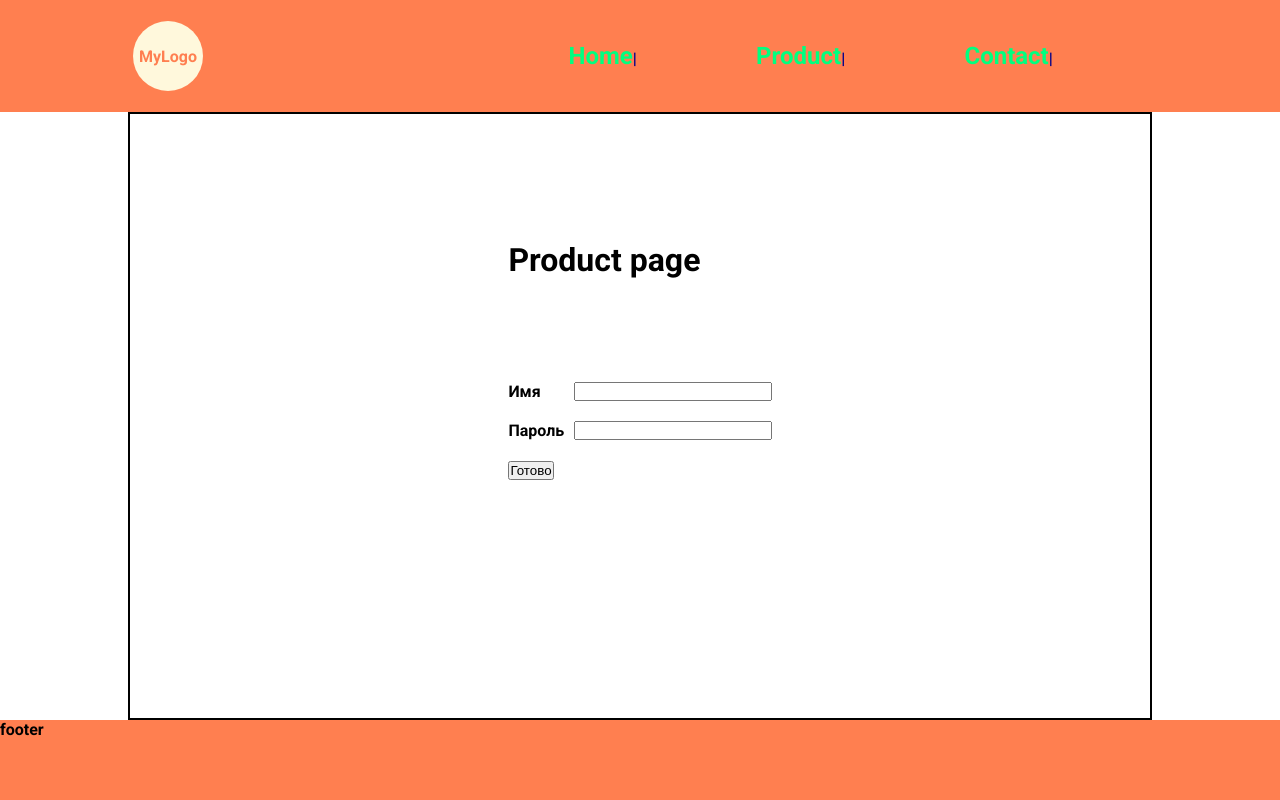
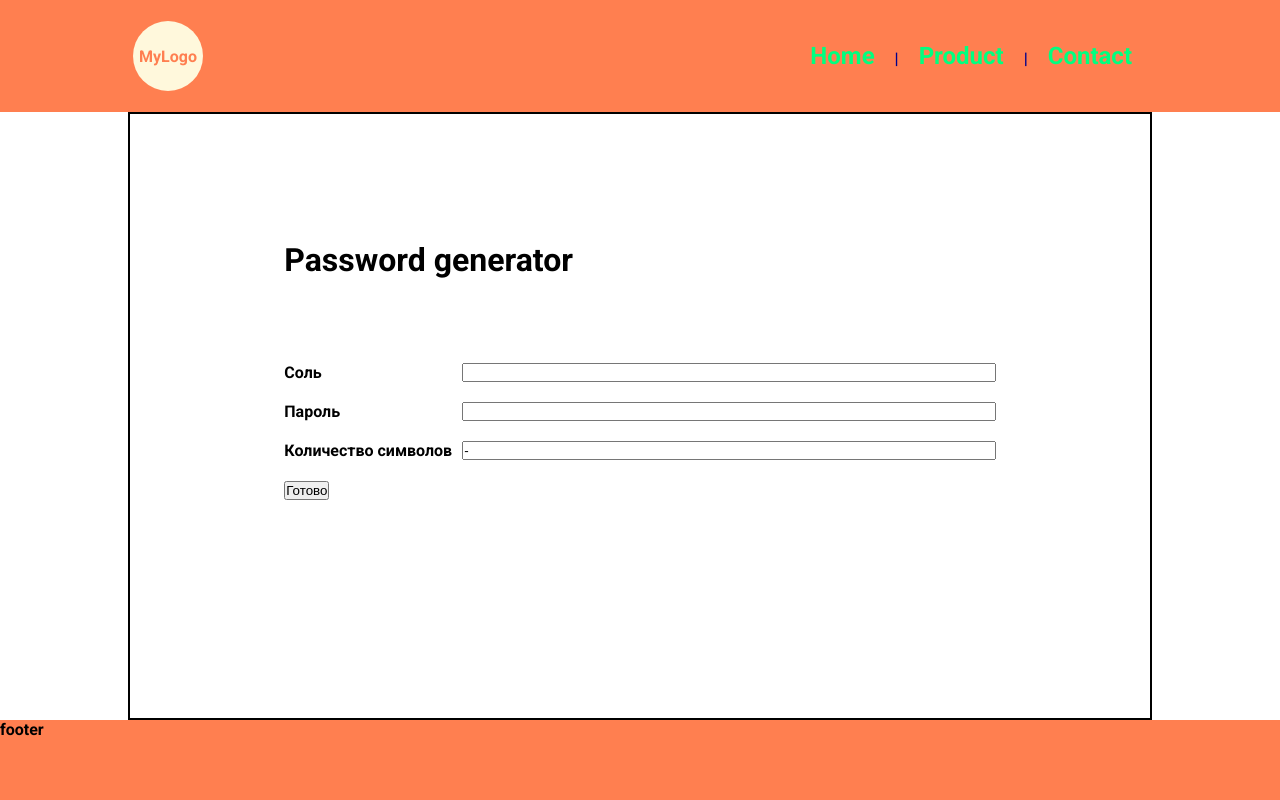
Before and after one commit to AlexanderBrtsv/altanWeb, a Flask app: template templates/product.html in a window 1280 px wide. Run offline with Flask 2, Linux system fonts and the light colour scheme; the template is opened without the code that fills it, so the values that code supplies are empty.

Commit message:
добавили функционал генератора паролей

```diff
--- a/app.py
+++ b/app.py
@@ -1,4 +1,5 @@
 from flask import Flask, render_template, request
+from pwdgenerator import hashing
 
 app = Flask(__name__)
 
@@ -11,18 +12,23 @@ def home_page():
 
 @app.route("/product", methods=["GET", "POST"])
 def product_page():
-    msg = ""
+    msg = None
+    # name = ""
+    # pwd = ""
     if request.method == "POST":
-        name = request.form.get("name")
+        salt = request.form.get("salt")
         pwd = request.form.get("pwd")
+        num_char = request.form.get("num_char")
 
-        msg = f"{name}, {pwd}"
+        # msg = f"{name}, {pwd}"
+        if (salt != None) and (pwd != None):
+            msg = hashing(pwd, salt, num_char)
 
     return render_template(
         "product.html",
         msg = msg,
-        name = name,
-        password = pwd
+        # name = name,
+        # password = pwd
     )
 
 # http://127.0.0.1:5000/test?v1=Hello&v2=Hi
--- a/static/style.css
+++ b/static/style.css
@@ -92,7 +92,7 @@ header, footer {
     /* border: solid 2px rebeccapurple; */
     display: flex;
     flex-direction: row;
-    justify-content: space-evenly;
+    justify-content: end;
     align-items: center;
     list-style-type: none;
 }
@@ -100,10 +100,11 @@ header, footer {
 .navbar>li {
     /* border: solid 1px red; */
     display: block;
-    margin: 0 20px;
+    margin-left: 20px;
 }
 /* Селектор потомков */
 .navbar a{
+    margin-right: 20px;
     text-decoration: none;
     color: springgreen;
     font-size: x-large;
@@ -118,6 +119,10 @@ header, footer {
 .navbar li::after {
     content: "|";
     color: darkblue;
+}
+/* Псевдоэлемент псевдокласса */
+.navbar li:last-child::after {
+    content: none;
 }
 
 /* .sidebar_1 {
--- a/templates/product.html
+++ b/templates/product.html
@@ -5,16 +5,16 @@
 {% block main %}
 
 <div class="product-main">
-    <h1>Product page</h1>
+    <h1>Password generator</h1>
 
     <form method="post">
         <!-- Поля ввода данных -->
-        <!-- Поле имени -->
+        <!-- Поле соли -->
         <div class="field">
-            <label for="name">
-                Имя
+            <label for="salt">
+                Соль
             </label>
-            <input type="text" name="name" id="name">
+            <input type="text" name="salt" id="salt">
         </div>
         <!-- Поля пароля -->
         <div class="field">
@@ -22,6 +22,13 @@
                 Пароль
             </label>
             <input type="password" name="pwd" id="pwd">
+        </div>
+        <!-- Поле ввода количества символов -->
+        <div class="field">
+            <label for="num_char">
+                Количество символов
+            </label>
+            <input type="text" name="num_char" id="num_char" value="-">
         </div>
         <!-- Кнопка -->
         <button type="submit">
@@ -32,8 +39,8 @@
     <div class="message">
         {% if msg %}
         <h3>{{ msg }}</h3>
-        <p>Name: {{ name }}</p>
-        <p>password: {{ password}}</p>
+        <!-- <p>Name: {{ name }}</p> -->
+        <!-- <p>password: {{ password}}</p> -->
         {% endif %}
     </div>
 </div>
```
Also changed, not shown: pwdgenerator.py (added, +19 -0 lines).
